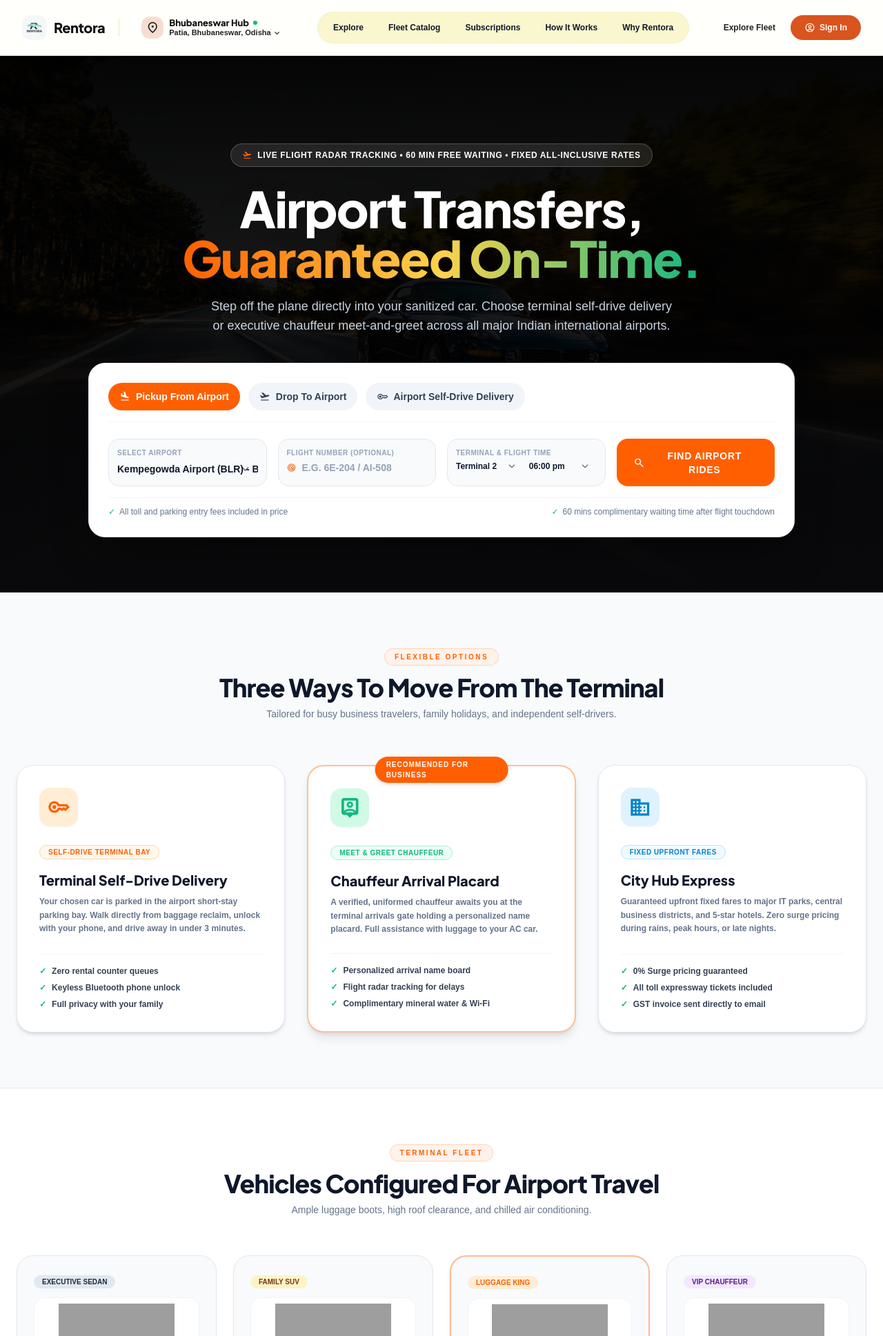
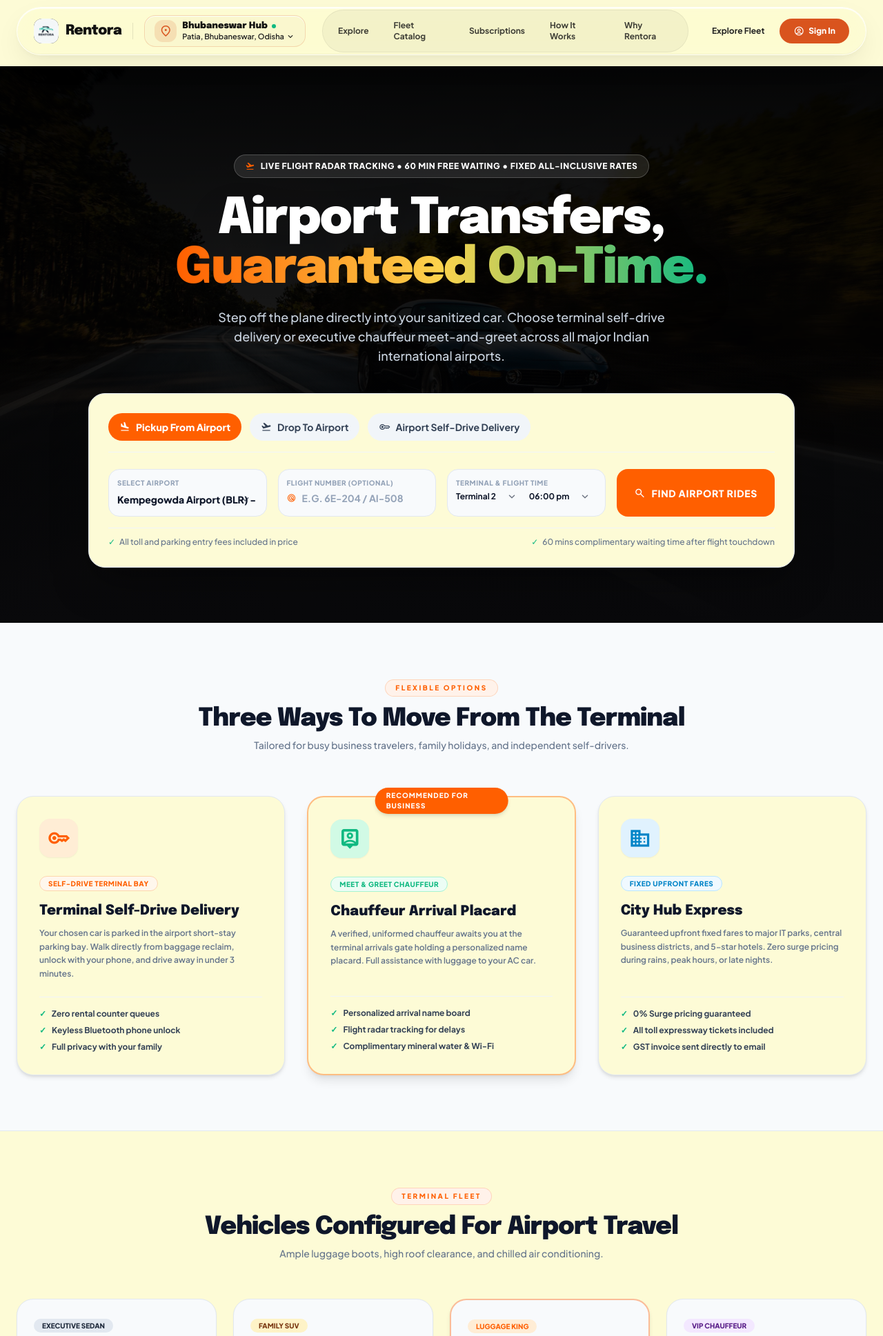
Before and after one commit to PranayaKD/Rentora, a Django app: page /airport-transfer/ in a window 1280 px wide. Shown: the top 1937 px of the page at 69% size. Run offline with Django 5.2, Linux system fonts and the light colour scheme; style sheets or scripts are compiled from the project's sources; some libraries are stand-ins or nearby versions; grey boxes are pictures that could not be loaded.

Commit message:
feat(theme): apply Epilogue and Plus Jakarta Sans typography, all-cream surfaces, and liquid glass navbar

```diff
--- a/static/css/rentora.css
+++ b/static/css/rentora.css
@@ -8,7 +8,7 @@
   --on-primary: #ffffff;
   --surface: #FDFBD6;
   --background: #FDFBD6;
-  --surface-container-lowest: #ffffff;
+  --surface-container-lowest: #FDFBD6;
   --surface-container-low: #FAF7CE;
   --surface-container: #F7F3C6;
   --on-surface: #111111;
@@ -99,8 +99,47 @@ h3,
 h4,
 h5,
 h6,
-.font-headline {
-  font-family: 'Plus Jakarta Sans', -apple-system, BlinkMacSystemFont, "Segoe UI", Roboto, sans-serif;
+.font-headline,
+.font-display {
+  font-family: 'Epilogue', sans-serif !important;
+}
+
+/* Liquid Cool Glassmorphism Navigation */
+.liquid-nav-glass {
+  background: rgba(253, 251, 214, 0.78) !important;
+  backdrop-filter: blur(28px) saturate(190%) !important;
+  -webkit-backdrop-filter: blur(28px) saturate(190%) !important;
+  border: 1px solid rgba(255, 255, 255, 0.75) !important;
+  box-shadow:
+    inset 0 1.5px 1px 0 rgba(255, 255, 255, 0.95),
+    inset 0 -1px 1px 0 rgba(17, 17, 17, 0.04),
+    0 16px 40px -6px rgba(17, 17, 17, 0.08),
+    0 4px 12px -2px rgba(17, 17, 17, 0.04) !important;
+}
+
+.liquid-hub-pill {
+  background: rgba(250, 247, 206, 0.85) !important;
+  border: 1px solid rgba(217, 84, 30, 0.2) !important;
+  box-shadow: inset 0 1px 1px 0 rgba(255, 255, 255, 0.9) !important;
+}
+
+/* Enforce All-Cream Surfaces - Eliminate Stark White Cards & Containers */
+.bg-surface-container-lowest {
+  background-color: #FDFBD6 !important;
+}
+
+.card,
+.car-card,
+.fleet-card {
+  background-color: #FDFBD6 !important;
+}
+
+/* Ensure white backgrounds across pages adapt to the warm cream palette */
+div.bg-white,
+section.bg-white,
+main.bg-white,
+article.bg-white {
+  background-color: #FDFBD6 !important;
 }
 
 /* Material Symbols configuration */
--- a/templates/base.html
+++ b/templates/base.html
@@ -17,7 +17,7 @@
     <!-- Fonts & Icons -->
     <link rel="preconnect" href="https://fonts.googleapis.com">
     <link rel="preconnect" href="https://fonts.gstatic.com" crossorigin>
-    <link href="https://fonts.googleapis.com/css2?family=Plus+Jakarta+Sans:wght@400;500;600;700;800&display=swap" rel="stylesheet"/>
+    <link href="https://fonts.googleapis.com/css2?family=Epilogue:ital,wght@0,600;0,700;0,800;0,900;1,700&family=Plus+Jakarta+Sans:wght@400;500;600;700;800&display=swap" rel="stylesheet"/>
     <link href="https://fonts.googleapis.com/css2?family=Material+Symbols+Outlined:wght,FILL@100..700,0..1&display=swap" rel="stylesheet"/>
 
     <!-- Stitch Tailwind Engine & Tokens -->
@@ -60,9 +60,9 @@
                 "on-tertiary-fixed-variant": "#111111",
                 "on-tertiary-container": "#111111",
                 "on-primary-fixed-variant": "#111111",
-                "surface-container-lowest": "#ffffff",
+                "surface-container-lowest": "#FDFBD6",
                 "outline-variant": "#E5E0B0",
-                "tertiary": "#ffffff",
+                "tertiary": "#FAF7CE",
                 "surface-container-highest": "#EBE6B6",
                 "surface-bright": "#FEFDE0",
                 "on-secondary-fixed": "#ffffff",
@@ -89,18 +89,21 @@
                 "full": "9999px"
               },
               fontFamily: {
-                "headline-xl-mobile": ["Plus Jakarta Sans", "sans-serif"],
+                "headline-xl-mobile": ["Epilogue", "sans-serif"],
                 "body-md": ["Plus Jakarta Sans", "sans-serif"],
                 "body-sm": ["Plus Jakarta Sans", "sans-serif"],
-                "headline-xl": ["Plus Jakarta Sans", "sans-serif"],
+                "headline-xl": ["Epilogue", "sans-serif"],
                 "label-md": ["Plus Jakarta Sans", "sans-serif"],
                 "body-lg": ["Plus Jakarta Sans", "sans-serif"],
-                "headline-sm": ["Plus Jakarta Sans", "sans-serif"],
-                "headline-md": ["Plus Jakarta Sans", "sans-serif"],
+                "headline-sm": ["Epilogue", "sans-serif"],
+                "headline-md": ["Epilogue", "sans-serif"],
+                "headline": ["Epilogue", "sans-serif"],
+                "display": ["Epilogue", "sans-serif"],
+                "body": ["Plus Jakarta Sans", "sans-serif"],
                 "label-sm": ["Plus Jakarta Sans", "sans-serif"],
                 "price-display": ["Plus Jakarta Sans", "sans-serif"],
                 "label-lg": ["Plus Jakarta Sans", "sans-serif"],
-                "headline-lg": ["Plus Jakarta Sans", "sans-serif"]
+                "headline-lg": ["Epilogue", "sans-serif"]
               },
               fontSize: {
                 "headline-xl-mobile": ["28px", { lineHeight: "36px", letterSpacing: "-0.02em", fontWeight: "800" }],
--- a/templates/components/navbar.html
+++ b/templates/components/navbar.html
@@ -1,33 +1,34 @@
 {% load static %}
-<!-- Stitch Executive Desktop & Mobile Navigation Bar -->
+<!-- Rentora Liquid Cool Glassmorphism Floating Navbar -->
 <header
   id="main-header"
-  class="fixed top-0 left-0 right-0 z-50 bg-surface-container-lowest/90 backdrop-blur-xl border-b border-outline-variant/30 shadow-[0_1px_8px_rgba(0,0,0,0.04)] transition-all duration-300">
-  <div class="header-inner-row h-16 lg:h-20 max-w-7xl mx-auto px-4 sm:px-6 lg:px-8 flex items-center justify-between gap-3 lg:gap-6 transition-all duration-300">
+  class="fixed top-0 sm:top-2.5 left-0 right-0 z-50 px-2 sm:px-4 md:px-6 transition-all duration-300 pointer-events-none">
+  <div class="max-w-7xl mx-auto">
+    <div class="liquid-nav-glass pointer-events-auto rounded-2xl sm:rounded-full px-3.5 sm:px-6 h-16 sm:h-[70px] flex items-center justify-between gap-2.5 sm:gap-6 transition-all duration-300">
 
       <!-- Brand Logo & Odisha City Hub Selector -->
-    <div class="flex items-center gap-3 lg:gap-5 shrink-0">
+      <div class="flex items-center gap-2.5 sm:gap-4 shrink-0">
         <a class="flex items-center gap-2.5 group" href="{% url 'index' %}" aria-label="Rentora Home">
           <div
-          class="w-8 h-8 lg:w-9 lg:h-9 rounded-xl overflow-hidden shrink-0 flex items-center justify-center group-hover:scale-105 transition-transform shadow-xs">
+            class="w-8 h-8 sm:w-9 sm:h-9 rounded-xl overflow-hidden shrink-0 flex items-center justify-center group-hover:scale-105 transition-transform shadow-xs bg-primary text-white">
             <img src="{% static 'images/icon-512.png' %}" alt="Rentora" class="w-full h-full object-contain">
           </div>
-        <span class="text-base lg:text-xl font-black tracking-tight text-primary font-headline">Rentora</span>
+          <span class="text-lg sm:text-xl font-black tracking-tight text-primary font-headline">Rentora</span>
         </a>
 
-      <div class="h-6 w-[1px] bg-surface-container-highest hidden sm:block"></div>
+        <div class="h-6 w-[1px] bg-black/10 hidden sm:block"></div>
 
-      <!-- Quick-Commerce Style Hub & Location Selector (Blinkit/Zepto inspired) -->
+        <!-- Quick-Commerce Style Hub & Location Selector (Liquid Pill) -->
         <button onclick="openCityModal()"
-        class="flex items-center gap-2 px-2.5 sm:px-3 py-1 rounded-2xl hover:bg-surface-container-low dark:hover:bg-zinc-800 transition-colors text-left group max-w-[190px] sm:max-w-[260px] md:max-w-[300px] cursor-pointer"
+          class="liquid-hub-pill flex items-center gap-2 px-2.5 sm:px-3.5 py-1.5 rounded-xl sm:rounded-2xl hover:bg-white/90 transition-all text-left group max-w-[170px] sm:max-w-[260px] md:max-w-[300px] cursor-pointer"
           type="button" title="Select Delivery or Pickup Location in Odisha">
-        <div class="w-7 h-7 sm:w-8 sm:h-8 rounded-xl bg-secondary-container/20 text-secondary flex items-center justify-center shrink-0 group-hover:scale-105 transition-transform">
-          <span class="material-symbols-outlined text-[18px] sm:text-[20px] text-primary dark:text-secondary-container">location_on</span>
+          <div class="w-7 h-7 sm:w-8 sm:h-8 rounded-xl bg-burnt-orange/15 text-burnt-orange flex items-center justify-center shrink-0 group-hover:scale-105 transition-transform">
+            <span class="material-symbols-outlined text-[18px] sm:text-[20px] text-burnt-orange">location_on</span>
           </div>
           <div class="flex flex-col min-w-0 leading-tight">
             <!-- Top Line: Hub name in bold with active indicator -->
             <div class="flex items-center gap-1.5">
-            <span class="text-xs sm:text-[13px] font-black text-primary dark:text-white font-headline truncate current-hub-title">
+              <span class="text-xs sm:text-[13px] font-black text-primary font-headline truncate current-hub-title">
                 {{ current_city|default:"Bhubaneswar" }} Hub
               </span>
               <span class="relative flex h-1.5 w-1.5 shrink-0">
@@ -36,37 +37,37 @@
               </span>
             </div>
             <!-- Bottom Line: Specific Location / Street with Down Arrow -->
-          <div class="flex items-center gap-0.5 text-on-surface-variant dark:text-zinc-400">
-            <span class="text-[10px] sm:text-[11px] font-semibold truncate max-w-[125px] sm:max-w-[190px] current-location-subtitle">
+            <div class="flex items-center gap-0.5 text-on-surface-variant">
+              <span class="text-[10px] sm:text-[11px] font-semibold truncate max-w-[110px] sm:max-w-[190px] current-location-subtitle font-body">
                 {{ pickup_location|default:"Patia, Bhubaneswar, Odisha" }}
               </span>
-            <span class="material-symbols-outlined text-[13px] sm:text-[14px] text-primary dark:text-white shrink-0 group-hover:translate-y-0.5 transition-transform">keyboard_arrow_down</span>
+              <span class="material-symbols-outlined text-[13px] sm:text-[14px] text-primary shrink-0 group-hover:translate-y-0.5 transition-transform">keyboard_arrow_down</span>
             </div>
           </div>
         </button>
       </div>
 
-    <!-- Center Desktop Navigation Capsule (Stitch Design Token) -->
+      <!-- Center Desktop Navigation Capsule (Liquid Glass Style) -->
       <nav
-      class="hidden lg:flex items-center gap-1 bg-surface-container-low p-1.5 rounded-full border border-outline-variant/30 shadow-xs">
+        class="hidden lg:flex items-center gap-1 bg-black/[0.04] p-1.5 rounded-full border border-black/[0.06] shadow-xs">
         <a href="{% url 'index' %}"
-        class="px-4 py-2 rounded-full text-xs font-bold transition-all {% if active_tab == 'home' %}bg-primary text-white shadow-sm{% else %}text-slate-900 hover:text-black hover:bg-surface-container-highest{% endif %}">
+          class="px-4 py-2 rounded-full text-xs font-bold font-body transition-all {% if active_tab == 'home' %}bg-primary text-white shadow-sm{% else %}text-primary/80 hover:text-primary hover:bg-black/5{% endif %}">
           Explore
         </a>
         <a href="{% url 'cars' %}"
-        class="px-4 py-2 rounded-full text-xs font-bold transition-all {% if active_tab == 'search' %}bg-primary text-white shadow-sm{% else %}text-slate-900 hover:text-black hover:bg-surface-container-highest{% endif %}">
+          class="px-4 py-2 rounded-full text-xs font-bold font-body transition-all {% if active_tab == 'search' %}bg-primary text-white shadow-sm{% else %}text-primary/80 hover:text-primary hover:bg-black/5{% endif %}">
           Fleet Catalog
         </a>
         <a href="{% url 'subscription' %}"
-        class="px-4 py-2 rounded-full text-xs font-bold transition-all {% if active_tab == 'subscription' %}bg-primary text-white shadow-sm{% else %}text-slate-900 hover:text-black hover:bg-surface-container-highest{% endif %}">
+          class="px-4 py-2 rounded-full text-xs font-bold font-body transition-all {% if active_tab == 'subscription' %}bg-primary text-white shadow-sm{% else %}text-primary/80 hover:text-primary hover:bg-black/5{% endif %}">
           Subscriptions
         </a>
         <a href="{% url 'how_it_works' %}"
-        class="px-4 py-2 rounded-full text-xs font-bold transition-all {% if active_tab == 'how_it_works' %}bg-primary text-white shadow-sm{% else %}text-slate-900 hover:text-black hover:bg-surface-container-highest{% endif %}">
+          class="px-4 py-2 rounded-full text-xs font-bold font-body transition-all {% if active_tab == 'how_it_works' %}bg-primary text-white shadow-sm{% else %}text-primary/80 hover:text-primary hover:bg-black/5{% endif %}">
           How It Works
         </a>
         <a href="{% url 'why_rentora' %}"
-        class="px-4 py-2 rounded-full text-xs font-bold transition-all {% if active_tab == 'why_rentora' %}bg-primary text-white shadow-sm{% else %}text-slate-900 hover:text-black hover:bg-surface-container-highest{% endif %}">
+          class="px-4 py-2 rounded-full text-xs font-bold font-body transition-all {% if active_tab == 'why_rentora' %}bg-primary text-white shadow-sm{% else %}text-primary/80 hover:text-primary hover:bg-black/5{% endif %}">
           Why Rentora
         </a>
       </nav>
@@ -75,13 +76,13 @@
       <div class="flex items-center gap-2 lg:gap-3 shrink-0">
         {% if is_authenticated %}
         <a href="{% url 'dashboard_bookings' %}"
-        class="hidden sm:flex items-center gap-1.5 px-3.5 py-1.5 rounded-full bg-secondary-container/20 hover:bg-secondary-container/30 transition-colors text-xs font-bold text-on-surface border border-secondary-container/30">
+          class="hidden sm:flex items-center gap-1.5 px-3.5 py-1.5 rounded-full bg-secondary-container/20 hover:bg-secondary-container/30 transition-colors text-xs font-bold text-on-surface border border-secondary-container/30 font-body">
           <span class="material-symbols-outlined text-[16px] text-secondary">calendar_today</span>
           <span>My Bookings</span>
         </a>
 
         <a href="{% url 'dashboard' %}"
-        class="flex items-center gap-2 pl-1.5 pr-3 py-1 rounded-full bg-surface-container-low hover:bg-surface-container transition-colors border border-outline-variant/40 shadow-xs">
+          class="flex items-center gap-2 pl-1.5 pr-3 py-1 rounded-full bg-cream/90 hover:bg-cream transition-colors border border-black/10 shadow-xs font-body">
           <div class="w-7 h-7 rounded-full bg-primary text-on-primary flex items-center justify-center text-xs font-bold">
             {{ display_name|default:"U"|slice:":1"|upper }}
           </div>
@@ -95,11 +96,11 @@
         </button>
         {% else %}
         <a href="{% url 'cars' %}"
-        class="hidden sm:inline-flex text-xs font-bold text-on-surface-variant hover:text-on-surface transition-colors px-2.5 py-1.5">
+          class="hidden sm:inline-flex text-xs font-bold text-on-surface-variant hover:text-on-surface transition-colors px-2.5 py-1.5 font-body">
           Explore Fleet
         </a>
         <button type="button" onclick="openMobileAuthModal('login')"
-        class="flex items-center gap-1.5 px-4 lg:px-5 py-2 lg:py-2.5 rounded-full bg-secondary-container hover:bg-[#c44714] text-white text-xs font-black shadow-sm transition-all hover:scale-105 active:scale-95 cursor-pointer">
+          class="flex items-center gap-1.5 px-4 lg:px-5 py-2 lg:py-2.5 rounded-full bg-secondary-container hover:bg-[#c44714] text-white text-xs font-black shadow-sm transition-all hover:scale-105 active:scale-95 cursor-pointer font-body">
           <span class="material-symbols-outlined text-[16px]">account_circle</span>
           <span>Sign In</span>
         </button>
@@ -107,6 +108,7 @@
       </div>
 
     </div>
+  </div>
 </header>
 <!-- Header Spacer so main content is never clipped behind the fixed header -->
-<div class="h-16 lg:h-20 w-full shrink-0"></div>
+<div class="h-20 lg:h-24 w-full shrink-0"></div>
```
Also changed, not shown: tailwind.config.js (+12 -11 lines). Lines whose indentation alone changed are shown as unchanged.
